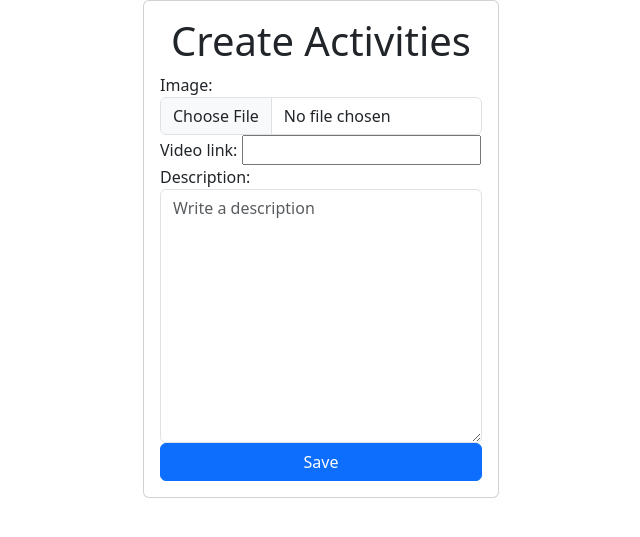
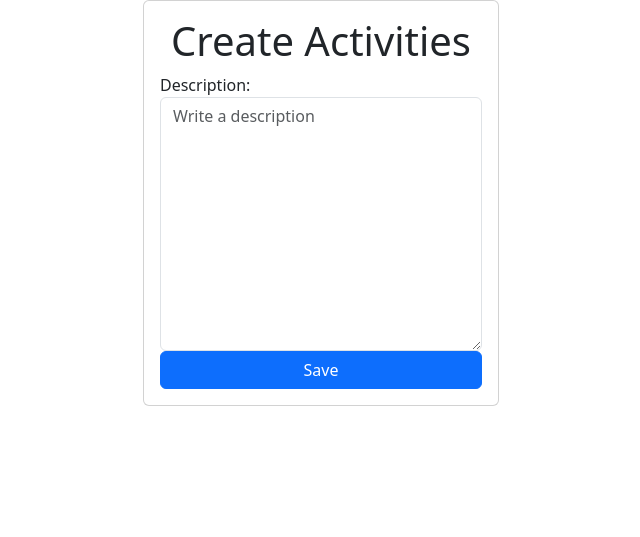
Before and after one commit to JoseLuis263/django-auth-crud, a Django app: page /create/activities/ in a window 1280 px wide. Shown: the part 72-609 px from the top of the page, without its empty margins (319-959 px from the left). Run offline with Django 5.2, Linux system fonts and the light colour scheme; the visitor is signed in with stand-in values (Sample User, id 1).

Commit message:
image delete

```diff
--- a/activities/forms.py
+++ b/activities/forms.py
@@ -4,9 +4,9 @@ from .models import Activities
 class ActivitiesForm(forms.ModelForm):
     class Meta:
         model = Activities
-        fields = ['image','video_link', 'description']
+        fields = ['description']
         widgets = {
-            'image': forms.ClearableFileInput(attrs={'class': 'form-control'}),
+            #'image': forms.ClearableFileInput(attrs={'class': 'form-control'}),
             'description': forms.Textarea(attrs={'class': 'form-control', 'placeholder': 'Write a description'})
 
         }
--- a/activities/models.py
+++ b/activities/models.py
@@ -3,6 +3,6 @@ from django.db import models
 # Create your models here.
 
 class Activities(models.Model):
-    image = models.ImageField(null=True, blank=True, upload_to='image/')
-    video_link = models.URLField(blank=True, max_length=200)
+    #image = models.ImageField(null=True, blank=True, upload_to='image/')
+    #video_link = models.URLField(blank=True, max_length=200)
     description = models.TextField(blank=False)
--- a/activities/templates/home.html
+++ b/activities/templates/home.html
@@ -3,7 +3,6 @@
 {% block content%}
 <h1>Asociación Mexicana de Profesionales Forestales AC</h1>
 {% for activiti in activities %}
-<img src="{{ activiti.imagen.url }}" alt="{{ activiti.description }}">
 <li>{{activiti.description}}</li>
 {% endfor %}
 {% endblock %}
--- a/activities/views.py
+++ b/activities/views.py
@@ -46,7 +46,7 @@ def signup(request):
 
 @login_required
 def activities(request):
-    activity = Activities.objects.filter(user=request.user)
+    activity = Activities.objects.all()
     return render(request, 'activities.html', {
         'activity': activity
     })
```
